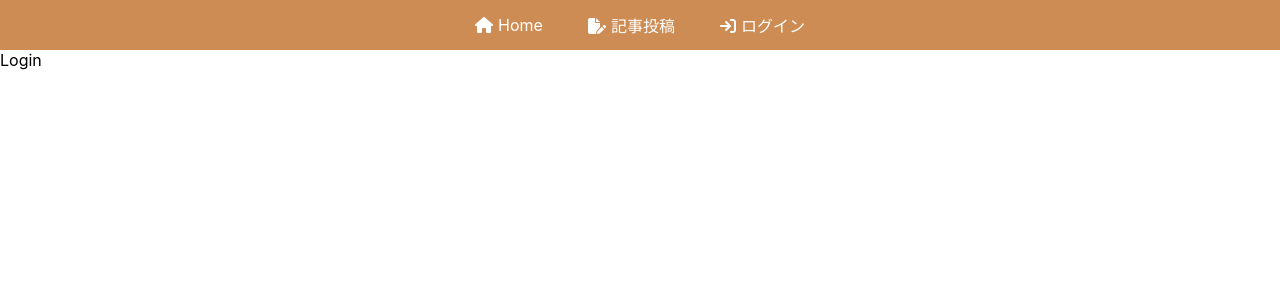
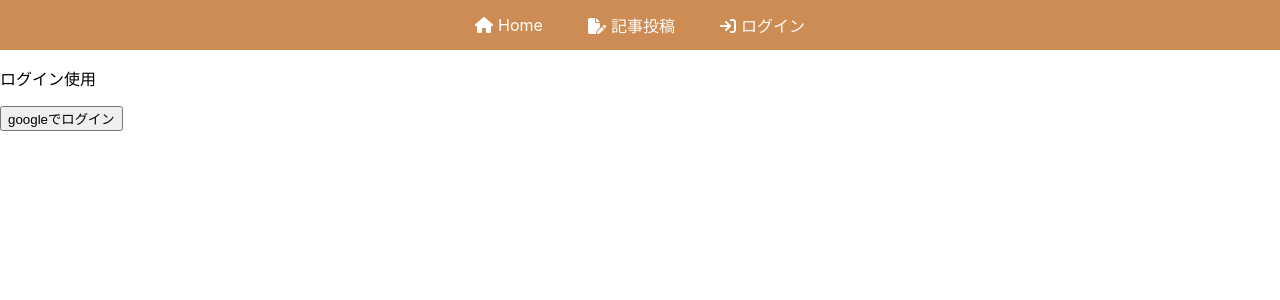
Before and after one commit to takeru1026/react_firebase_blog, a React (Create React App) app: page /login in a window 1280 px wide. Shown: the top 300 px of the page. Built offline with nearby package versions, Linux system fonts and the light colour scheme.

Commit message:
:tada:login処理の実装

```diff
--- a/src/components/Login.js
+++ b/src/components/Login.js
@@ -1,9 +1,17 @@
 import React from 'react'
+import { signInWithPop } from "firebase/auth";
 
 export const Login = () => {
+  const loginWithGoogle = () => {
+    // Google Login
+    signInWithPop(auth, provider).then((reslut) => {
+
+    })
+  }
   return (
     <div>
-      Login
+      <p>ログイン使用</p>
+      <button onClick={loginWithGoogle}>googleでログイン</button>
     </div>
   )
 }
```
